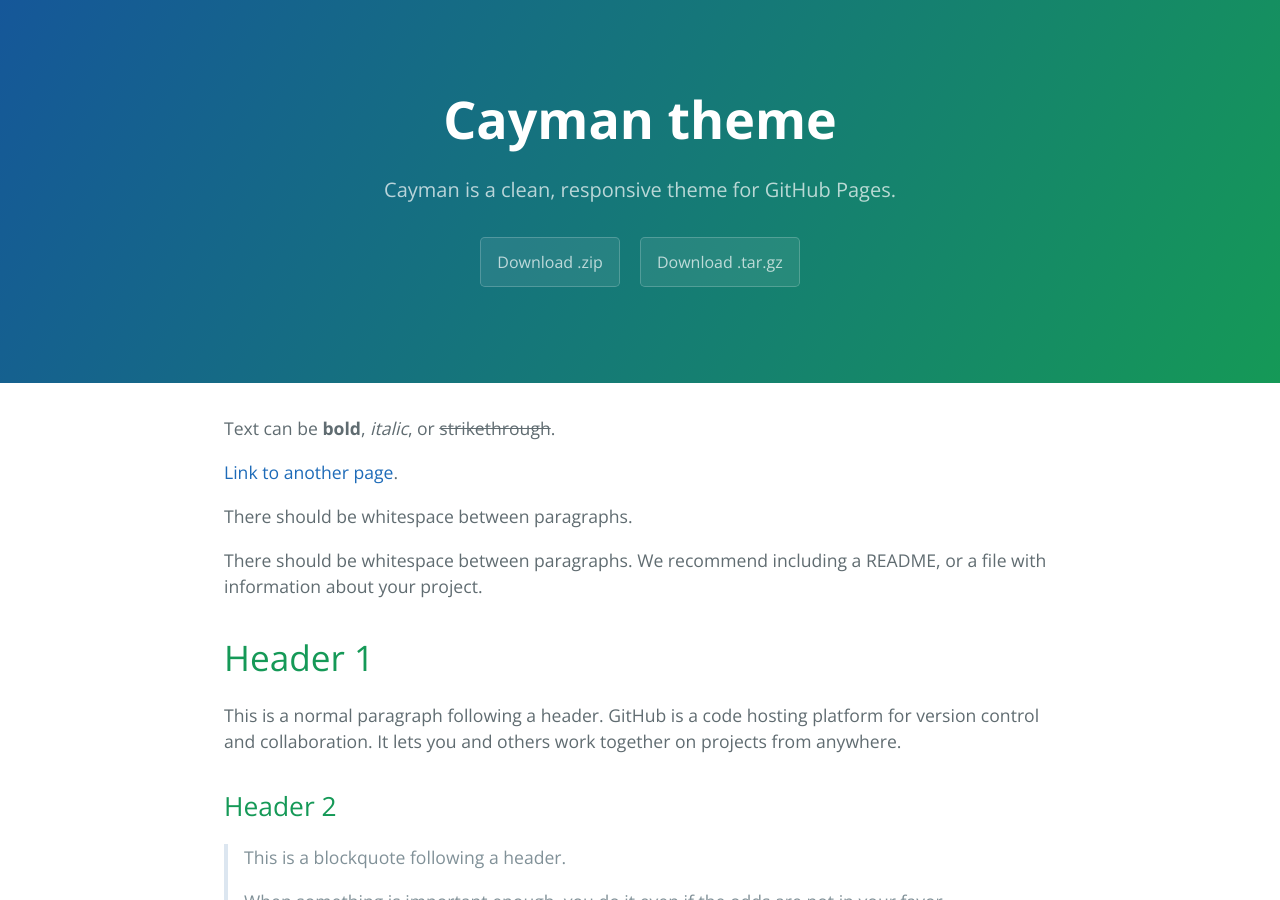
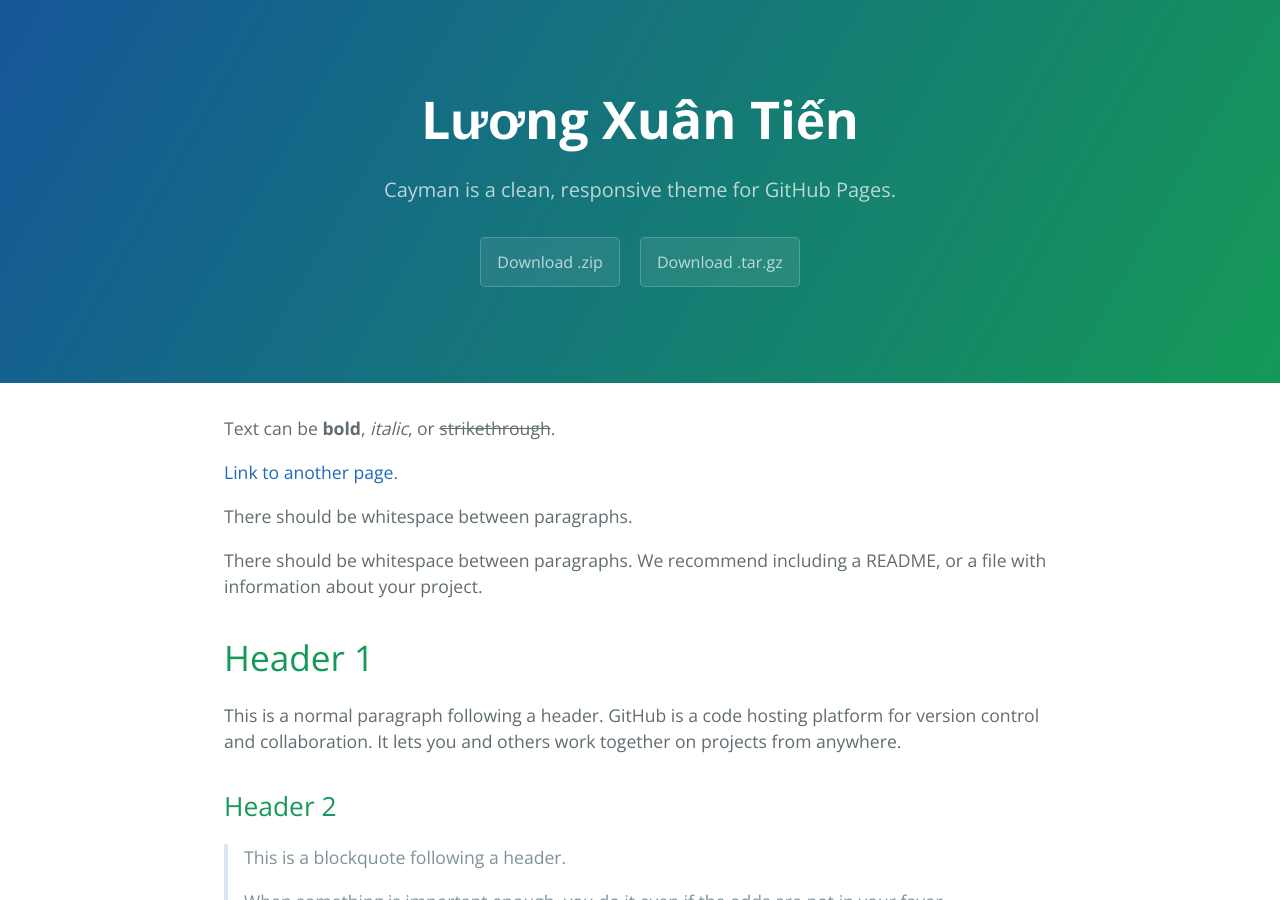
Before and after one commit to sunlifevn/sunlifevn.github.io, a Jekyll site: the page built from index.md, in a window 1280 px wide and 900 px high. Built offline with Jekyll 4.4.1, drawn with Linux system fonts in a browser that asks for light colours.

Commit message:
Change title

```diff
--- a/_config.yml
+++ b/_config.yml
@@ -1,4 +1,4 @@
-title: Cayman theme
+title: Lương Xuân Tiến
 description: Cayman is a clean, responsive theme for GitHub Pages.
 show_downloads: true
 theme: jekyll-theme-cayman
```
